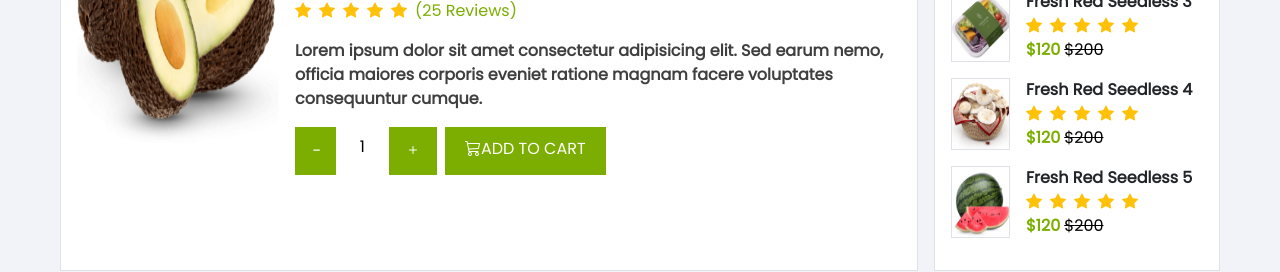
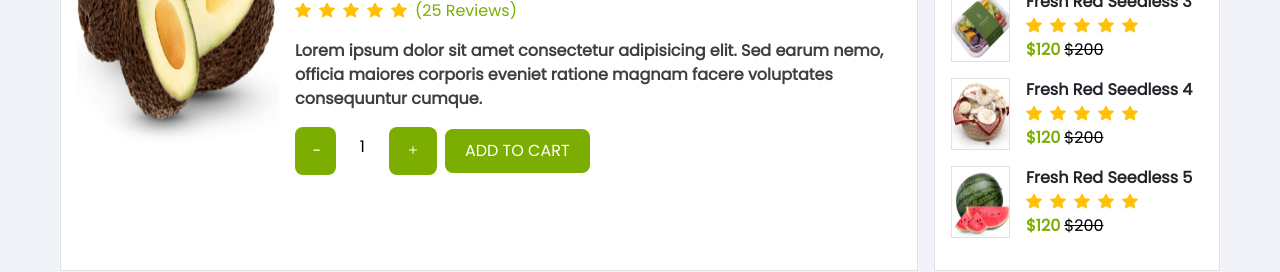
Before and after one commit to v1p3r75/friedshop-front-react, a React (Vite) app: page / in a window 1280 px wide. Shown: the part 2340-2612 px from the top of the page. Built offline with nearby package versions, Linux system fonts and the light colour scheme.

Commit message:
Add Cart Component

```diff
--- /dev/null
+++ b/src/components/AddToCart.tsx
@@ -0,0 +1,11 @@
+import React from 'react'
+import { ProductType } from './ProductCart'
+
+const AddToCart = ( {product, classSup = '', divClass = ''} : {product : ProductType, classSup? : string, divClass? : string} ) => {
+
+  return <>
+        <div className={divClass}><a href="#" className={"fd-btn rounded-3 text-center " + classSup}>ADD TO CART</a></div>
+  </>
+}
+
+export default AddToCart
--- a/src/components/NumberCount.tsx
+++ b/src/components/NumberCount.tsx
@@ -27,9 +27,9 @@ const NumberCount = ({initialValue = 1, step = 1, min, max } : OptionsType) => {
 
     return (
         <div className="d-flex">
-            <div className='fd-bg-primary py-1 px-3 text-white cursor-pointer' onClick={decrement}><i className="bi" style={{lineHeight : "40px"}}>-</i></div>
+            <div className='fd-bg-primary py-1 px-3 text-white cursor-pointer rounded-3' onClick={decrement}><i className="bi" style={{lineHeight : "40px"}}>-</i></div>
             <div className='bg-white px-4'><span style={{lineHeight : "40px"}}>{count}</span></div>
-            <div className='fd-bg-primary py-1 px-3 text-white cursor-pointer' onClick={increment}><i className="bi bi-plus" style={{lineHeight : "40px"}}></i></div>
+            <div className='fd-bg-primary py-1 px-3 text-white cursor-pointer rounded-3' onClick={increment}><i className="bi bi-plus" style={{lineHeight : "40px"}}></i></div>
         </div>
     )
 
--- a/src/components/ProductCart.tsx
+++ b/src/components/ProductCart.tsx
@@ -1,6 +1,7 @@
 import React, { FC } from 'react'
 import Reviews from './Reviews';
 import { Link } from 'react-router-dom';
+import AddToCart from './AddToCart';
 
 export type ProductType = {
     img: string,
@@ -42,7 +43,7 @@ const ProductCart = (props: ProductType) => {
                         </div>
                         <p className="desc fw-bold opacity-50">{props.desc}</p>
                         <div className="d-flex gap-2">
-                            <div><a href="#" className="fd-btn rounded-3">ADD TO CART</a></div>
+                            <AddToCart product={props}/>
                             <div><a href="#" className="fd-btn rounded-3"><i className="bi bi-eye"></i></a></div>
                             <div><a href="#" className="fd-btn rounded-3"><i className="bi bi-heart"></i></a></div>
                         </div>
@@ -56,7 +57,9 @@ const ProductCart = (props: ProductType) => {
             <div className="position-relative bg-white mt-4 border-1 border fd-hover-border-primary product-cart" style={{ minHeight: "400px" }}>
                 <div className="position-relative h-75 product-img">
                     <img src={props.img} alt={props.name} className="h-100" />
-                    <div className='show d-none position-absolute w-100 animate__animated animate__fadeIn' style={{ bottom: '10%' }}><Link to={"/"} className='bg-white fd-color-primary fd-hover-bg-primary d-block w-50 mx-auto px-3 py-2'>ADD TO CART</Link></div>
+                    <div className='show d-none position-absolute w-100 animate__animated animate__fadeIn' style={{ bottom: '10%' }}>
+                        <AddToCart product={props} classSup='bg-white fd-color-primary fd-hover-bg-primary d-block w-50 mx-auto px-3 py-2'/>
+                    </div>
                 </div>
                 {!props.reduction ? <a className="position-absolute top-0 start-0 fd-btn" style={{ padding: '5px 20px' }}>SALE</a> :
                     <a className="position-absolute top-0 start-0 fd-btn-red" style={{ padding: '5px 20px' }}> {props.reduction} </a>
--- a/src/components/ProductDetails.tsx
+++ b/src/components/ProductDetails.tsx
@@ -3,8 +3,10 @@ import Reviews from './Reviews'
 import NumberCount from './NumberCount'
 import { PopularProducts } from '../views/includes/Section'
 import { Carousel } from 'react-responsive-carousel'
+import AddToCart from './AddToCart'
+import { ProductType } from './ProductCart'
 
-const ProductDetails = ({id} : {id? : string | number}) => {
+const ProductDetails = ({product} : {product : ProductType}) => {
 
 
 
@@ -53,7 +55,7 @@ const ProductDetails = ({id} : {id? : string | number}) => {
                 </div>
                 <div className='d-flex gap-2 my-4'>
                     <NumberCount min={1} />
-                    <a href="#" className="fd-btn w-auto"><i className="bi bi-cart3"></i>ADD TO CART</a>
+                    <AddToCart product={product} divClass='align-self-center'/>
                 </div>
                 <div className="p-share d-flex gap-2 align-items-center">
                     <h5 className="fw-bold d-flex gap-2 mb-0">Share : </h5>
--- a/src/components/ProductOfDay.tsx
+++ b/src/components/ProductOfDay.tsx
@@ -3,6 +3,7 @@ import DateCount from './DateCount';
 import NumberCount from './NumberCount';
 import Reviews from './Reviews';
 import { Link } from 'react-router-dom';
+import AddToCart from './AddToCart';
 
 type ProductType = {
     img: string,
@@ -37,7 +38,7 @@ const ProductOfDay = (props: ProductType) => {
                 </div>
                 <div className='d-flex gap-2'>
                     <NumberCount min={1} />
-                    <a href="#" className="fd-btn w-auto"><i className="bi bi-cart3"></i>ADD TO CART</a>
+                    <AddToCart product={props} divClass='align-self-center'/>
                 </div>
             </div>
         </div>
--- a/src/views/WishList.tsx
+++ b/src/views/WishList.tsx
@@ -3,6 +3,7 @@ import Footer from './includes/Footer';
 import Header from './includes/Header';
 import Banner from '../components/Banner';
 import { productsTest } from './VirtualData';
+import AddToCart from '../components/AddToCart';
 
 const WishList = () => {
 
@@ -27,12 +28,12 @@ const WishList = () => {
                         {
                             productsTest.map(product => {
                                 return (
-                                    <tr className="p-3">
+                                    <tr className="p-3" key={product.name}>
                                         <td scope="row w-25"><img src={product.img} alt={product.name} style={{width : '50px', height : '50px'}}/></td>
                                         <td className='fw-bold'>{product.name}</td>
                                         <td>{product.price}</td>
                                         <td>{"In Stock"}</td>
-                                        <td><a href="#" className="fd-btn rounded-5 w-50 mx-auto">ADD TO CART</a></td>
+                                        <td><AddToCart product={product} classSup='w-50 mx-auto'/></td>
                                         <td className='fw-bold cursor-pointer'><i className="bi bi-x" style={{lineHeight: '50px'}}></i></td>
                                     </tr>
                                 )
```
